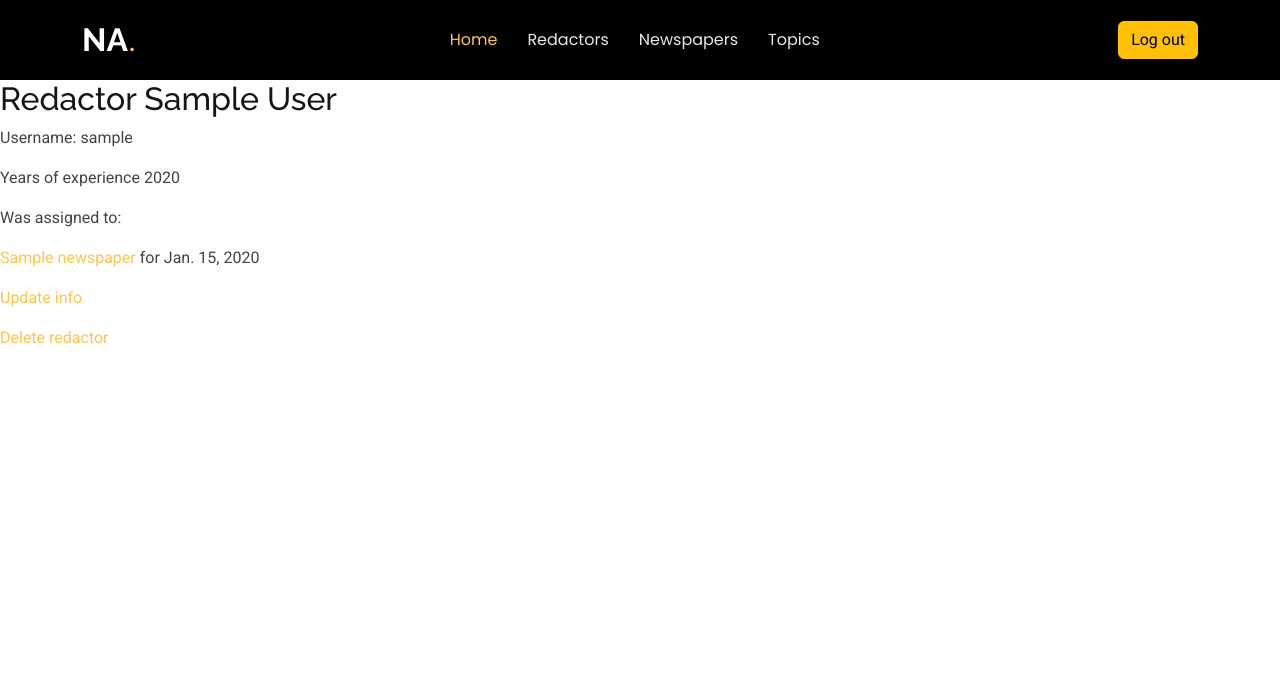
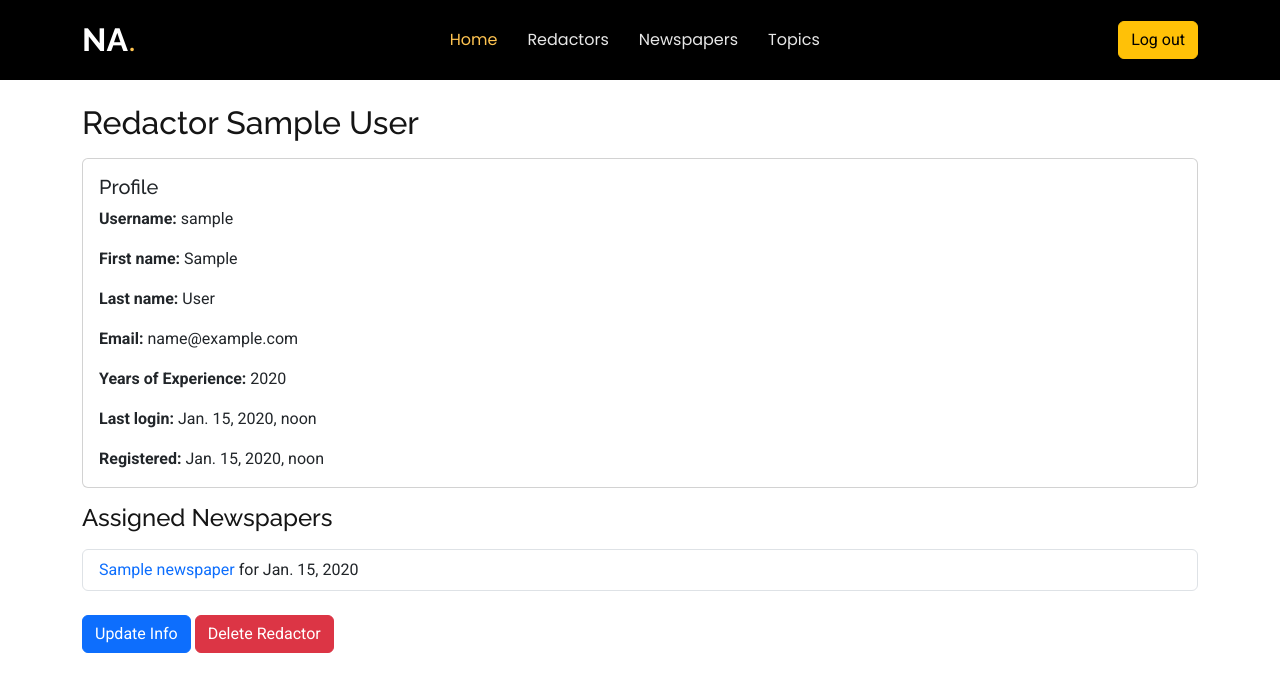
Before and after one commit to Wallian169/newspaper-agency, a Django app: page /redactors/1/ in a window 1280 px wide. Shown: the top 692 px of the page. Run offline with Django 5.2, Linux system fonts and the light colour scheme; a user stored in the database is signed in; tables that the repository leaves empty hold one stand-in row (values such as "Sample post"); some libraries are stand-ins or nearby versions.

Commit message:
improved 'redactor_detail.html' visual using bootstrap

```diff
--- a/templates/manage_app/redactor_detail.html
+++ b/templates/manage_app/redactor_detail.html
@@ -1,21 +1,44 @@
 {% extends "base.html" %}
 
 {% block title %}
-	<title>Redactor {{ redactor.username }}</title>
+    <title>Redactor {{ redactor.username }}</title>
 {% endblock %}
 
 {% block content %}
-  <h2>Redactor {{ redactor.first_name }} {{ redactor.last_name }}</h2>
-  <p>Username: {{ redactor.username }}</p>
-  <p>Years of experience {{ redactor.years_of_experience }}</p>
-  <p>Was assigned to:</p>
-  {% for newspaper in newspapers %}
-    <p><a href="#">{{ newspaper.title }}</a> for {{ newspaper.published_date }}</p>
-    {% empty %}
-    <p>This redactor is not assigned to any project yet</p>
-  {% endfor %}
+<div class="container mt-4">
+  <h2 class="mb-3">Redactor {{ redactor.first_name }} {{ redactor.last_name }}</h2>
 
-  <p><a href="{% url 'manage_app:redactor-update' pk=redactor.pk %}"> Update info</a></p>
-  <p><a href="{% url 'manage_app:redactor-delete' pk=redactor.pk %}">Delete redactor</a></p>
+  <div class="card mb-3">
+    <div class="card-body">
+      <h5 class="card-title">Profile</h5>
+      <p class="card-text"><strong>Username:</strong> {{ redactor.username }}</p>
+      <p class="card-text"><strong>First name:</strong> {{ redactor.first_name }}</p>
+      <p class="card-text"><strong>Last name:</strong> {{ redactor.last_name }}</p>
+      <p class="card-text"><strong>Email:</strong> {{ redactor.email }}</p>
+      <p class="card-text"><strong>Years of Experience:</strong> {{ redactor.years_of_experience }}</p>
+      <p class="card-text"><strong>Last login:</strong> {{ redactor.last_login }}</p>
+      <p class="card-text"><strong>Registered:</strong> {{ redactor.date_joined}}</p>
+    </div>
+  </div>
 
+  <h4 class="mb-3">Assigned Newspapers</h4>
+  {% if newspapers %}
+    <ul class="list-group">
+      {% for newspaper in newspapers %}
+        <li class="list-group-item">
+          <a href="{% url 'manage_app:newspaper-detail' pk=newspaper.pk %}" class="link-primary">{{ newspaper.title }}</a> for {{ newspaper.published_date }}
+        </li>
+      {% endfor %}
+    </ul>
+  {% else %}
+    <div class="alert alert-info" role="alert">
+      This redactor is not assigned to any project yet.
+    </div>
+  {% endif %}
+
+  <div class="mt-4">
+    <a href="{% url 'manage_app:redactor-update' pk=redactor.pk %}" class="btn btn-primary">Update Info</a>
+    <a href="{% url 'manage_app:redactor-delete' pk=redactor.pk %}" class="btn btn-danger">Delete Redactor</a>
+  </div>
+</div>
 {% endblock %}
```
Also changed, not shown: templates/manage_app/newspaper_detail.html (+25 -11 lines).
